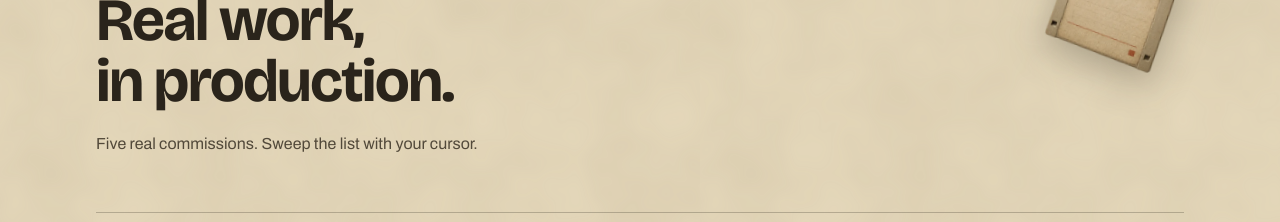
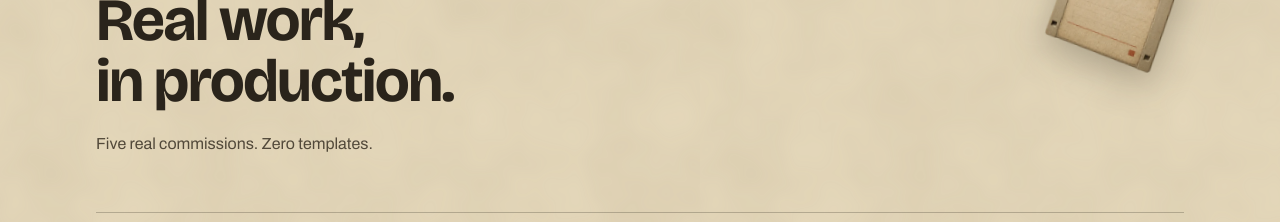
Before and after one commit to tomasSStropper/tyt-software, a React (Vite) app: page / in a window 1280 px wide. Shown: the part 3600-3822 px from the top of the page. Built offline with nearby package versions, Linux system fonts and the light colour scheme.

Commit message:
fix(copy): línea editorial neutra en proyectos, válida en todo dispositivo
Co-Authored-By: Claude Fable 5 <noreply@anthropic.com>
Claude-Session: https://claude.ai/code/session_01KVnAAA4yGvDwvjMadRoY97

```diff
--- a/src/i18n/dictionary.ts
+++ b/src/i18n/dictionary.ts
@@ -74,7 +74,7 @@ const es = {
   projects: {
     label: 'Proyectos',
     title: 'Trabajo real, en producción.',
-    hint: 'Cinco encargos reales. Recorre la lista con el cursor.',
+    hint: 'Cinco encargos reales. Cero plantillas.',
     visit: 'Visitar sitio',
     live: 'En línea',
     diskAlt: 'Disquete vintage con etiqueta roja — el archivo de proyectos de TyT',
@@ -228,7 +228,7 @@ const en: Dict = {
   projects: {
     label: 'Work',
     title: 'Real work, in production.',
-    hint: 'Five real commissions. Sweep the list with your cursor.',
+    hint: 'Five real commissions. Zero templates.',
     visit: 'Visit site',
     live: 'Live',
     diskAlt: 'Vintage floppy disk with a red label — the TyT project archive',
```
